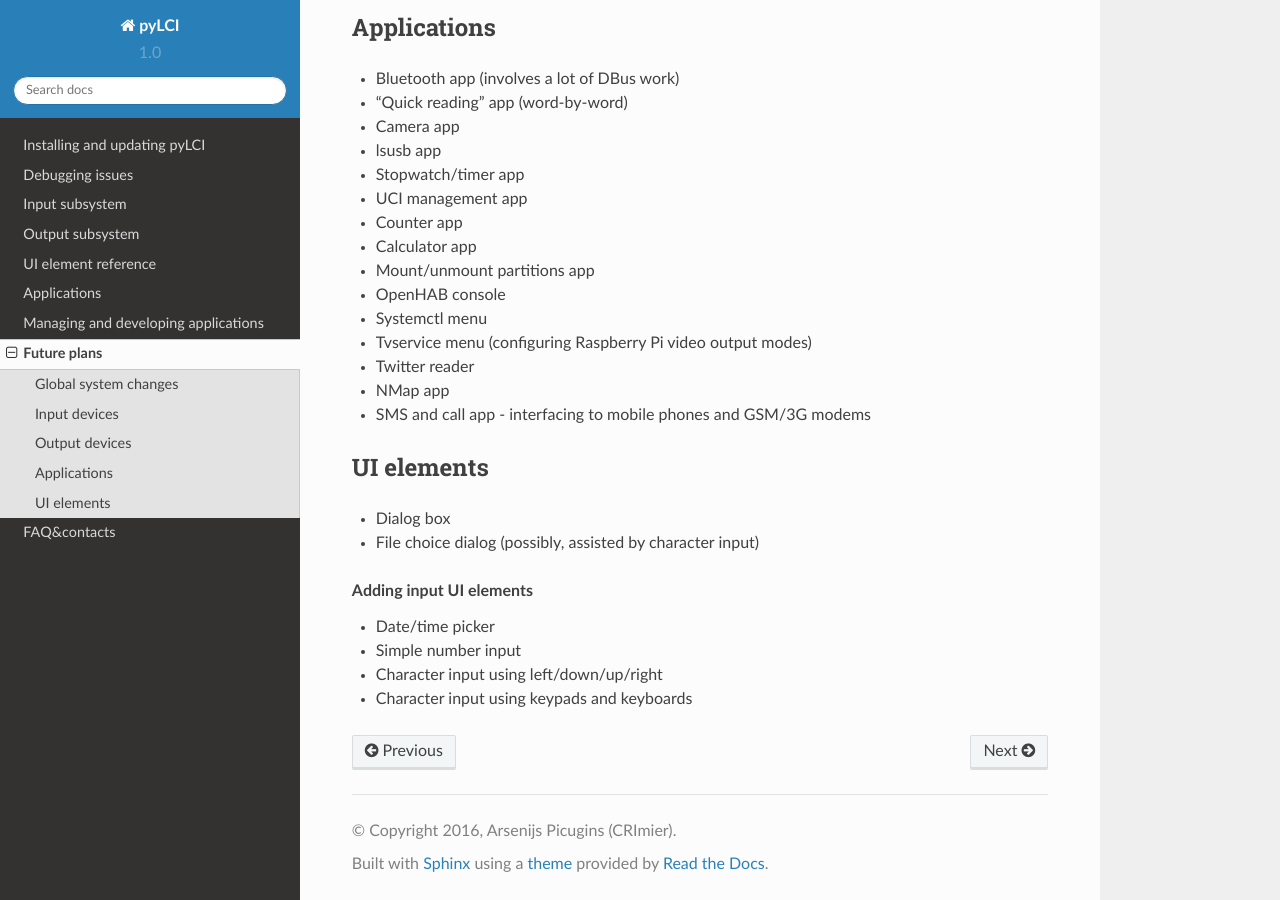
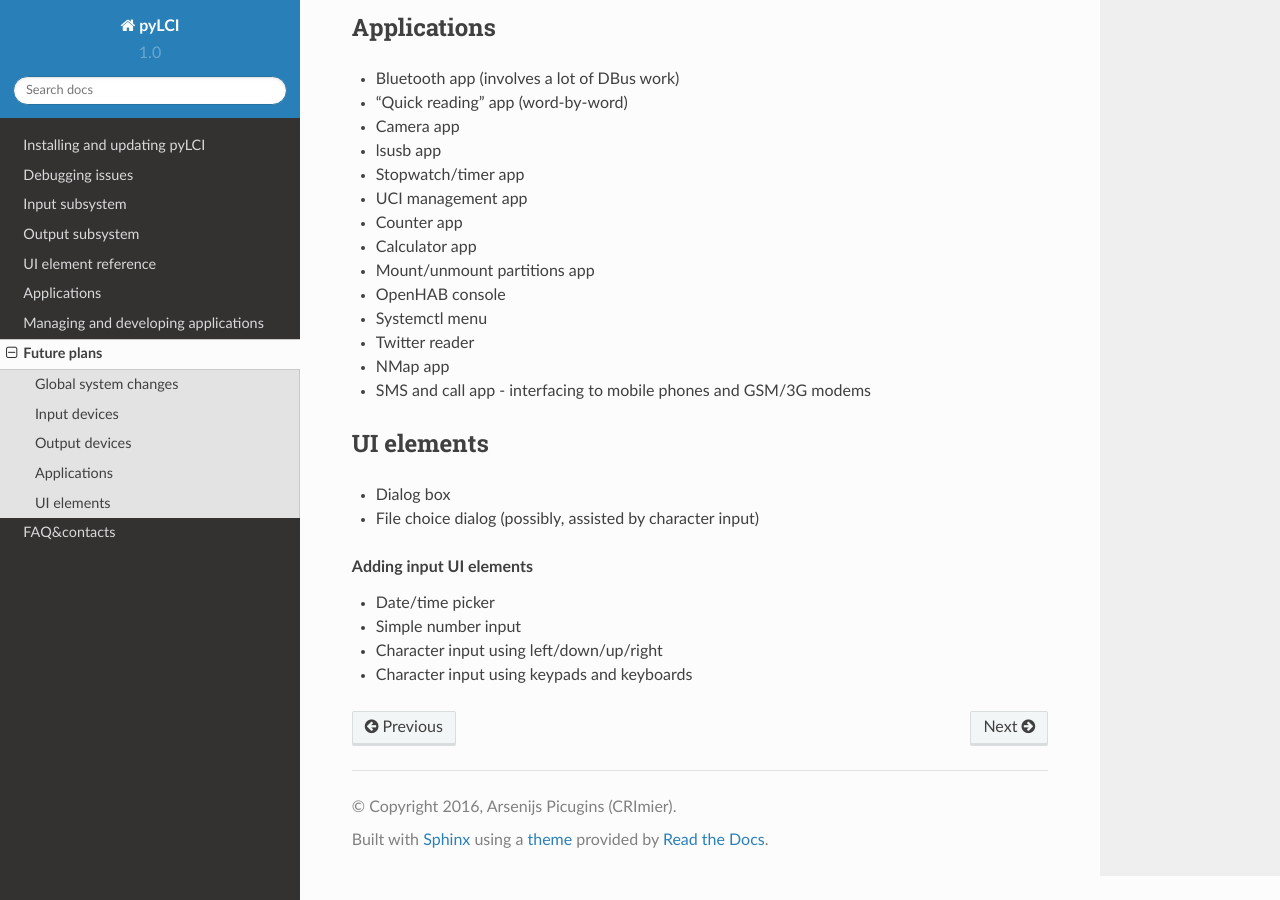
Before and after one commit to CRImier/pyLCI, a Sphinx documentation site: the page built from docs/plans.rst, in a window 1280 px wide and 900 px high, scrolled down 946 px. Built offline with Sphinx 7.4.7 and the Read the Docs theme 2.0.0, drawn with Linux system fonts in a browser that asks for light colours.

Commit message:
Update plans.rst
TVService app done, removed it from plan list

```diff
--- a/docs/plans.rst
+++ b/docs/plans.rst
@@ -52,7 +52,6 @@ Applications
 * Mount/unmount partitions app
 * OpenHAB console
 * Systemctl menu
-* Tvservice menu (configuring Raspberry Pi video output modes)
 * Twitter reader
 * NMap app
 * SMS and call app - interfacing to mobile phones and GSM/3G modems
```
